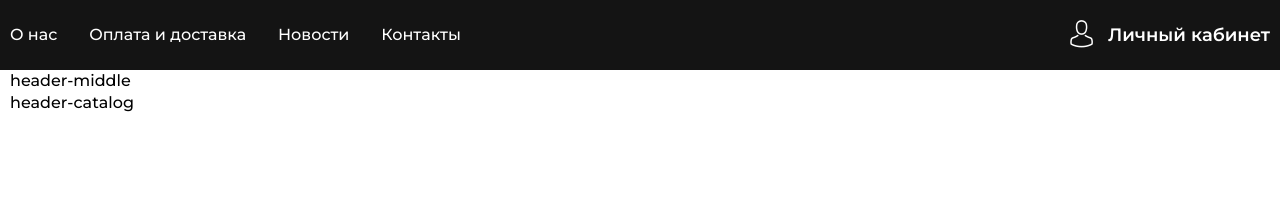
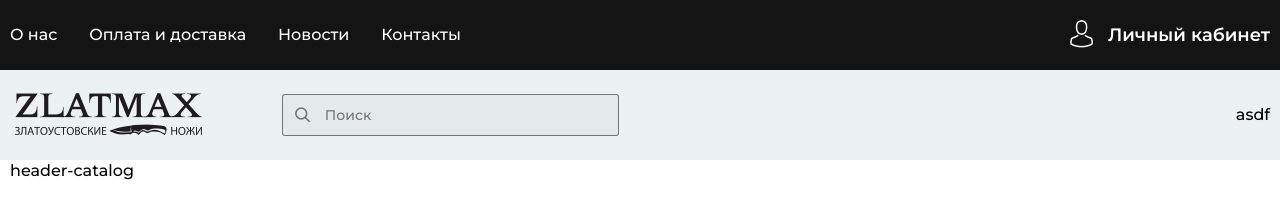
Before and after one commit to A1exFox/zlatmax, a website: page src/index.html in a window 1280 px wide. Drawn offline with nearby package versions, Linux system fonts and the light colour scheme; files that its build step writes are made by us from their sources; files whose address does not match are found by name.

Commit message:
feat: [header-logo][header-search]

```diff
--- a/src/html/header.html
+++ b/src/html/header.html
@@ -14,7 +14,14 @@
     </nav>
   </div>
   <div class="header__middle header-middle">
-    <div class="header-middle__container _container">header-middle</div>
+    <div class="header-middle__container _container">
+      <a href="" class="header-middle__logo icon-logo"></a>
+      <form action="#" class="header-middle__search header-search">
+        <input class="header-search__input" type="text" name="search" placeholder="Поиск">
+        <button class="header-search__button icon-search" type="submit"></button>
+      </form>
+      <div class="header-middle__action header-action">asdf</div>
+    </div>
   </div>
   <div class="header__catalog header-catalog">
     <div class="header-catalog__container _container">header-catalog</div>
--- a/src/scss/header.scss
+++ b/src/scss/header.scss
@@ -54,7 +54,66 @@
 }
 // =====[header-middle]=====
 .header-middle {
-  &__container {}
+  background-color: $whiteBgHeader1;
+  &__container {
+    display: flex;
+    align-items: center;
+    min-height: toRem(90);
+  }
+  &__logo {
+    flex: 0 0 toRem(200);
+    padding: toRem(5);
+    &::before {
+      font-size: toRem(42.45);
+      color: $blackLogo;
+      transition: .25s;
+    }
+    &:hover::before {
+      color: $black;
+    }
+  }
+  &__search {
+    flex: 0 1 toRem(347);
+    // margin-left: 158px;
+    padding: toRem(5);
+    @include responsive("margin-left", 153, 0, $widthContainer, $widthLaptopS);
+  }
+  &__action {}
+}
+.header-search {
+  position: relative;
+
+  &__input {
+    width: 100%;
+    background-color: $whiteSearch;
+    border: 1px solid $borderSearch;
+    border-radius: toRem(3);
+    padding: toRem(12);
+    padding-left: toRem(42);
+    font-size: toRem(14);
+  }
+  &__button {
+    position: absolute;
+    top: toRem(6);
+    left: toRem(6);
+    height: toRem(40);
+    width: toRem(40);
+    background-color: transparent;
+    cursor: pointer;
+    &::before {
+      color: $blackTransparent;
+      // font-size: toRem(16);
+    }
+    &:hover::before {
+      color: $black;
+    }
+  }
+}
+.header-action {
+  flex: 1 1 auto;
+  display: flex;
+  align-items: center;
+  justify-content: end;
 }
 // =====[header-catalog]=====
 .header-catalog {
--- a/src/scss/modules/importCssGen.scss
+++ b/src/scss/modules/importCssGen.scss
@@ -1,4 +1,5 @@
 $black: #000000;
+$blackTransparent: #00000080;
 $white: #ffffff;
 $yellow: #E8AA31;
 
```
